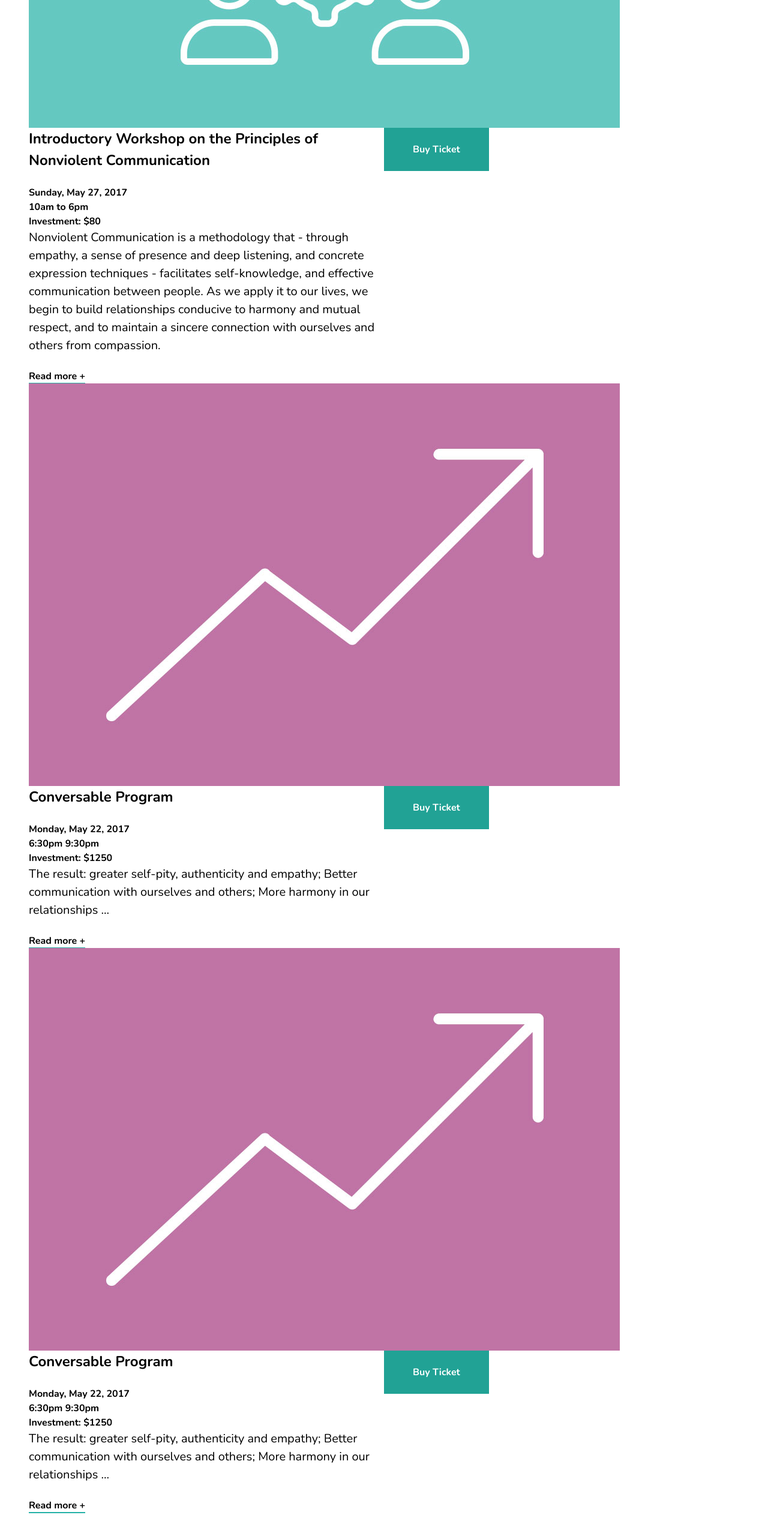
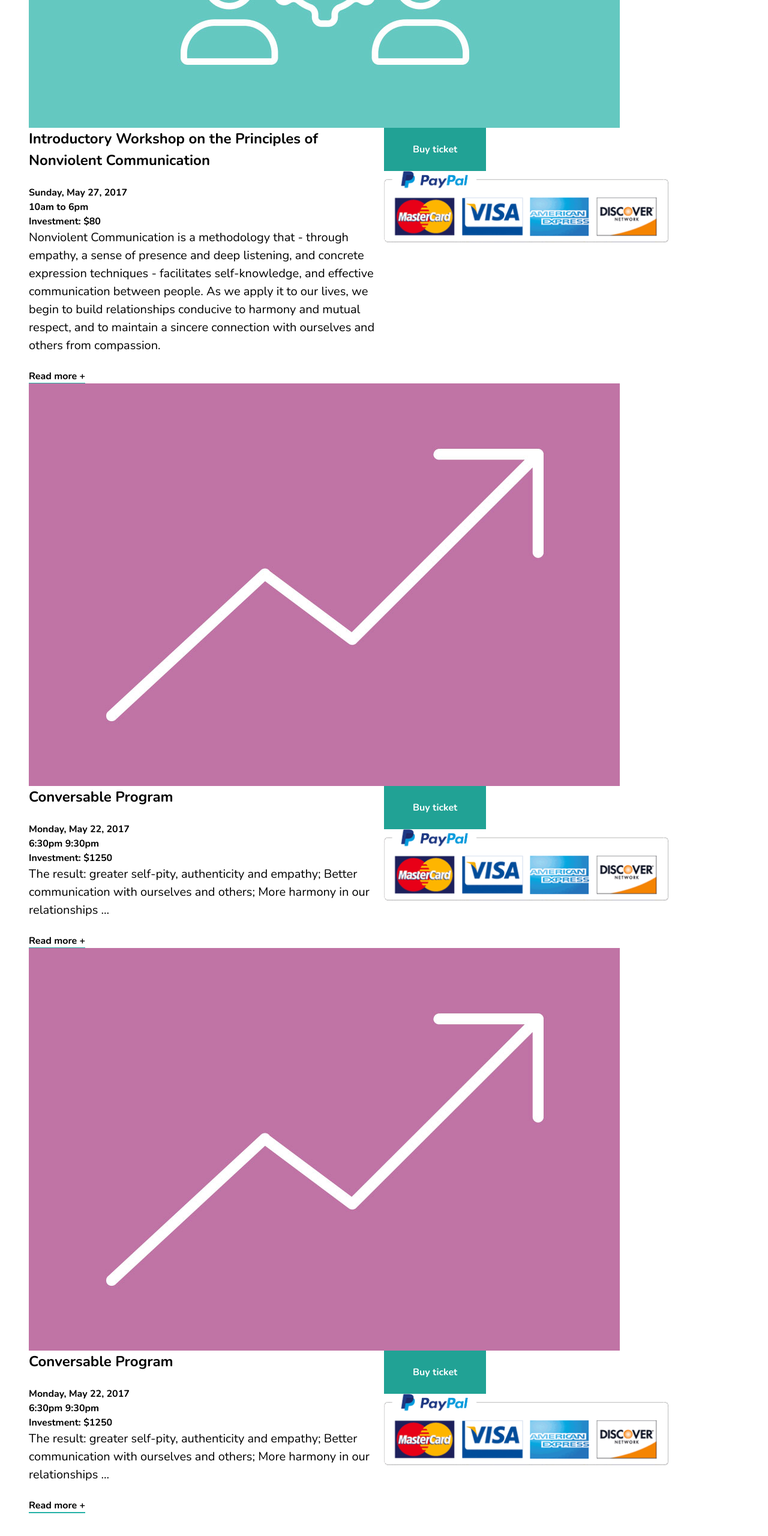
Before and after one commit to majosm96/conversABLE, a plain HTML site: page nextevents.html in a window 1280 px wide. Shown: the part 1007-3567 px from the top of the page at 60% size. Drawn offline with nearby package versions, Linux system fonts and the light colour scheme.

Commit message:
Agrego img de Paypal para todos los botones de compra de la pagina

```diff
--- a/nextevents.html
+++ b/nextevents.html
@@ -60,7 +60,8 @@
 
             </div>
             <div>
-              <a class="btn btn--principal" href="">Buy Ticket</a>
+              <a class="btn btn--principal" href="">Buy ticket</a>
+              <img class="img-paypal" src="img/paypal.png" alt="Cuentas Bancarias">
             </div>
           </div>
           <div class="next-events">
@@ -79,7 +80,8 @@
 
             </div>
             <div>
-              <a class="btn btn--principal" href="">Buy Ticket</a>
+              <a class="btn btn--principal" href="">Buy ticket</a>
+              <img class="img-paypal" src="img/paypal.png" alt="Cuentas Bancarias">
             </div>
           </div>
           <div class="next-events">
@@ -98,7 +100,8 @@
 
             </div>
             <div>
-              <a class="btn btn--principal" href="">Buy Ticket</a>
+              <a class="btn btn--principal" href="">Buy ticket</a>
+              <img class="img-paypal" src="img/paypal.png" alt="Cuentas Bancarias">
             </div>
           </div>
         </section>
--- a/sass/partials/modules/_event.scss
+++ b/sass/partials/modules/_event.scss
@@ -34,5 +34,6 @@
 }
 
 .img-paypal {
-    width: 40%;
+    margin-top: 1rem;
+    width: 12.9%;
 }
```
Also changed, not shown: es/proximos-eventos.html (+4 -2 lines), es/servicios.html (+4 -2 lines), sass/partials/modules/_service.scss (+7 -7 lines), services.html (+5 -3 lines).
